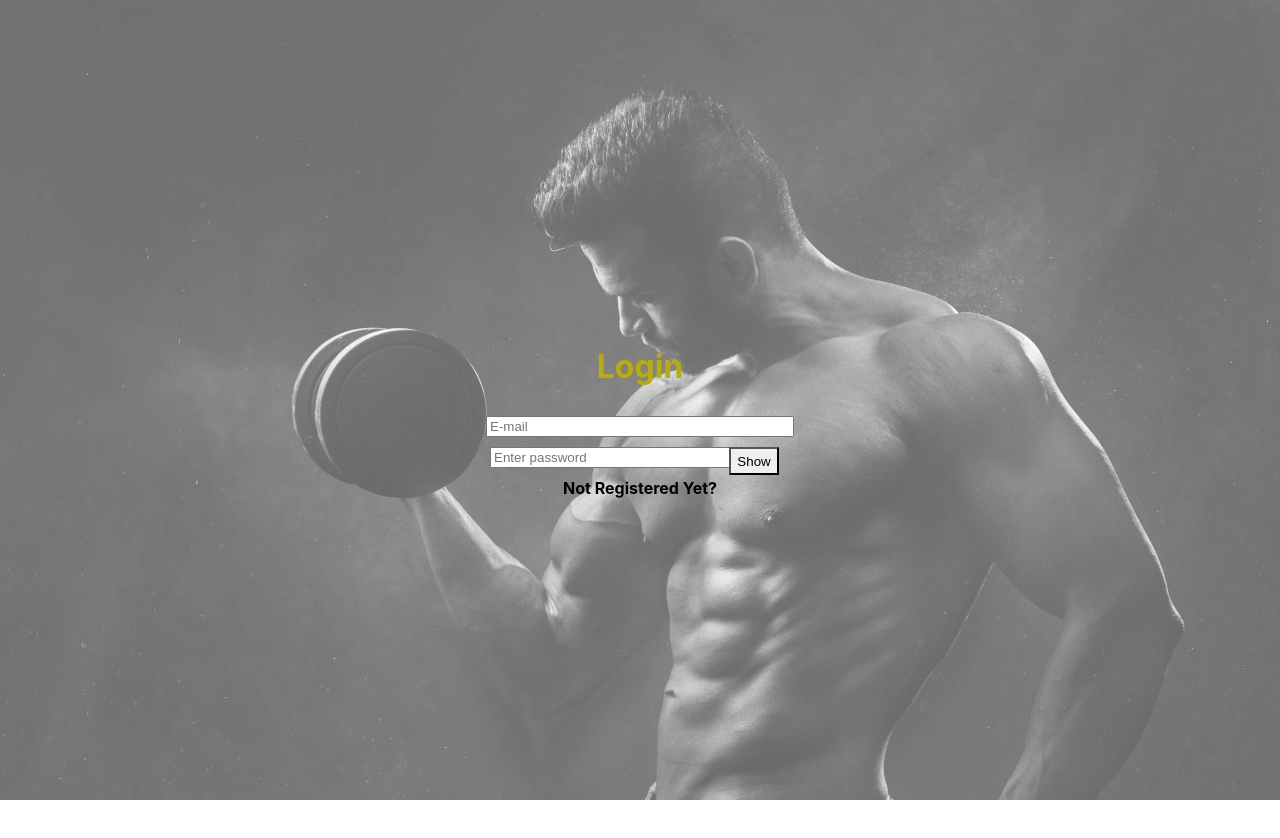
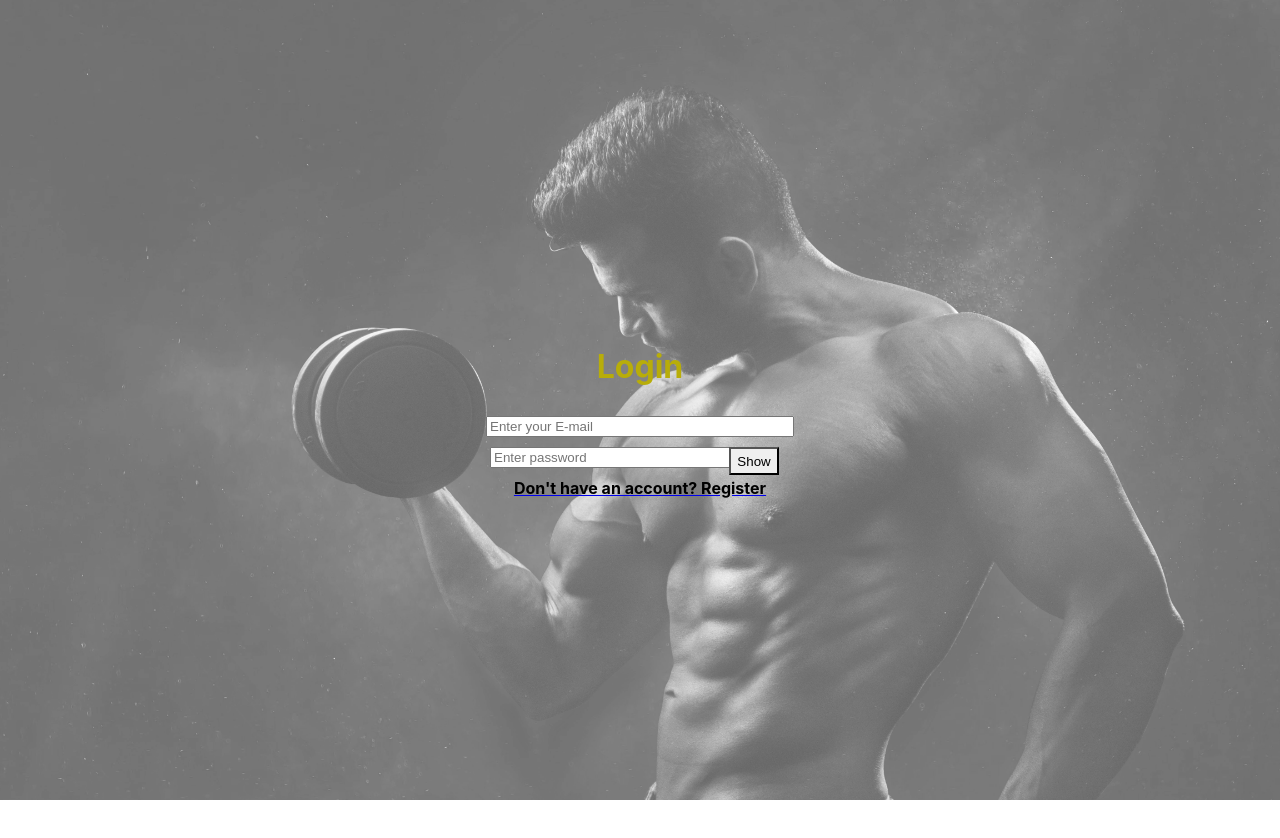
Before and after one commit to ozge-ozersahin/mutation-app, a React (Create React App) app: page /login in a window 1280 px wide. Built offline with nearby package versions, Linux system fonts and the light colour scheme.

Commit message:
update login page

```diff
--- a/src/components/Login/login.js
+++ b/src/components/Login/login.js
@@ -1,31 +1,3 @@
-// import React, { useState } from "react";
-// import { Input, InputGroup, InputRightElement, Button } from "@chakra-ui/react";
-// import "./login.css";
-// export const Login = () => {
-//     const [show, setShow] = useState(false);
-
-//     const handleClick = () => setShow(!show);
-
-//     return (
-//         <div className="login">
-//             <h1 className="textLogin">Login</h1>
-//             <Input className="email" placeholder='E-mail' size='lg' />
-//             <InputGroup className="password" size='md'>
-//                 <Input
-//                     pr='4.5rem'
-//                     type={show ? 'text' : 'password'}
-//                     placeholder='Enter password'
-//                 />
-//                 <InputRightElement className="show" width='4.5rem'>
-//                     <Button h='1.75rem' size='sm' onClick={handleClick}>
-//                         {show ? 'Hide' : 'Show'}
-//                     </Button>
-//                 </InputRightElement>
-//             </InputGroup>
-//             <p>Not Resgister Yet?</p>
-//         </div>
-//     );
-// };
 import React, { useState } from "react";
 import { Input, InputGroup, InputRightElement, Button } from "@chakra-ui/react";
 import "./login.css";
@@ -40,7 +12,7 @@ export const Login = () => {
     return (
         <div className="login">
             <h1 className="textLogin">Login</h1>
-            <Input className="email" placeholder='E-mail' size='lg' />
+            <Input className="email" placeholder='Enter your E-mail' size='lg' />
             <InputGroup className="password" size='md'>
                 <Input
                     pr='4.5rem'
@@ -53,7 +25,7 @@ export const Login = () => {
                     </Button>
                 </InputRightElement>
             </InputGroup>
-            <p>Not Registered Yet?</p>
+            <a href="#"> <p> Don't have an account? Register </p></a>
         </div>
     );
 };
```
